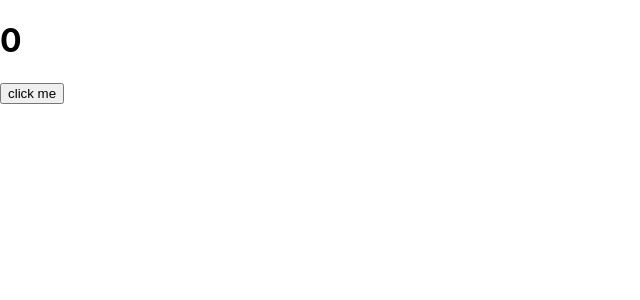
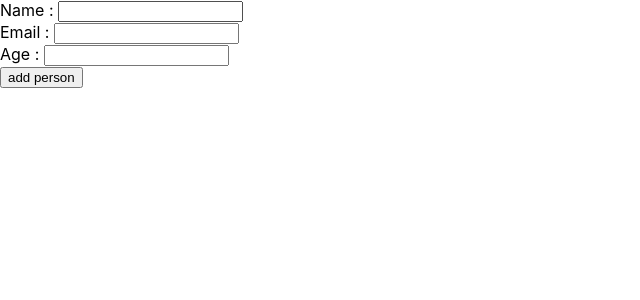
Before and after one commit to yashhguptaa1/LearnReact, a React (Create React App) app: page / in a window 1280 px wide. Shown: the top 300 px of the page, without its empty margins (0-640 px from the left). Built offline with nearby package versions, Linux system fonts and the light colour scheme.

Commit message:
Learn Controlled vs uncontrolled

```diff
--- /dev/null
+++ b/src/5-Forms/App.js
@@ -0,0 +1,12 @@
+import React from 'react'
+import Form from './ControlledInput'
+
+const App = () => {
+    return (
+        <div>
+            <Form/>
+        </div>
+    )
+}
+
+export default App
--- /dev/null
+++ b/src/5-Forms/ControlledInput.js
@@ -0,0 +1,79 @@
+import React, { useState } from "react";
+// JS
+// const input = document.getElementById('myText');
+// const inputValue = input.value
+// React
+// value, onChange
+
+const ControlledInputs = () => {
+  const [person, setPerson] = useState({ firstName: "", email: "", age: "" });
+  const [people, setPeople] = useState([]);
+
+  const handleChange = (e) => {
+    const name = e.target.name;
+    const value = e.target.value;
+    setPerson({ ...person, [name]: value });
+  };
+  const handleSubmit = (e) => {
+    e.preventDefault();
+    if (person.firstName && person.email && person.age) {
+      const newPerson = { ...person, id: new Date().getTime().toString() };
+      setPeople([...people, newPerson]);
+      setPerson({ firstName: "", email: "", age: "" });
+    }
+  };
+  return (
+    <>
+      <article className="form">
+        <form>
+          <div className="form-control">
+            <label htmlFor="firstName">Name : </label>
+            <input
+              type="text"
+              id="firstName"
+              name="firstName"
+              value={person.firstName}
+              onChange={handleChange}
+            />
+          </div>
+          <div className="form-control">
+            <label htmlFor="email">Email : </label>
+            <input
+              type="email"
+              id="email"
+              name="email"
+              value={person.email}
+              onChange={handleChange}
+            />
+          </div>
+          <div className="form-control">
+            <label htmlFor="age">Age : </label>
+            <input
+              type="number"
+              id="age"
+              name="age"
+              value={person.age}
+              onChange={handleChange}
+            />
+          </div>
+          <button type="submit" className="btn" onClick={handleSubmit}>
+            add person
+          </button>
+        </form>
+      </article>
+      <article>
+        {people.map((person) => {
+          const { id, firstName, email, age } = person;
+          return (
+            <div key={id} className="item">
+              <h4>{firstName}</h4>
+              <p>{email}</p>
+              <p>{age}</p>
+            </div>
+          );
+        })}
+      </article>
+    </>
+  );
+};
+export default ControlledInputs;
--- a/src/index.js
+++ b/src/index.js
@@ -1,7 +1,7 @@
 import React from 'react';
 import ReactDOM from 'react-dom';
 import './index.css';
-import App from './4-useEffect/App';
+import App from './5-Forms/App';
 
 ReactDOM.render(
   <React.StrictMode>
```
Also changed, not shown: src/5-Forms/UncontrolledInputs.js (added, +31 -0 lines).
